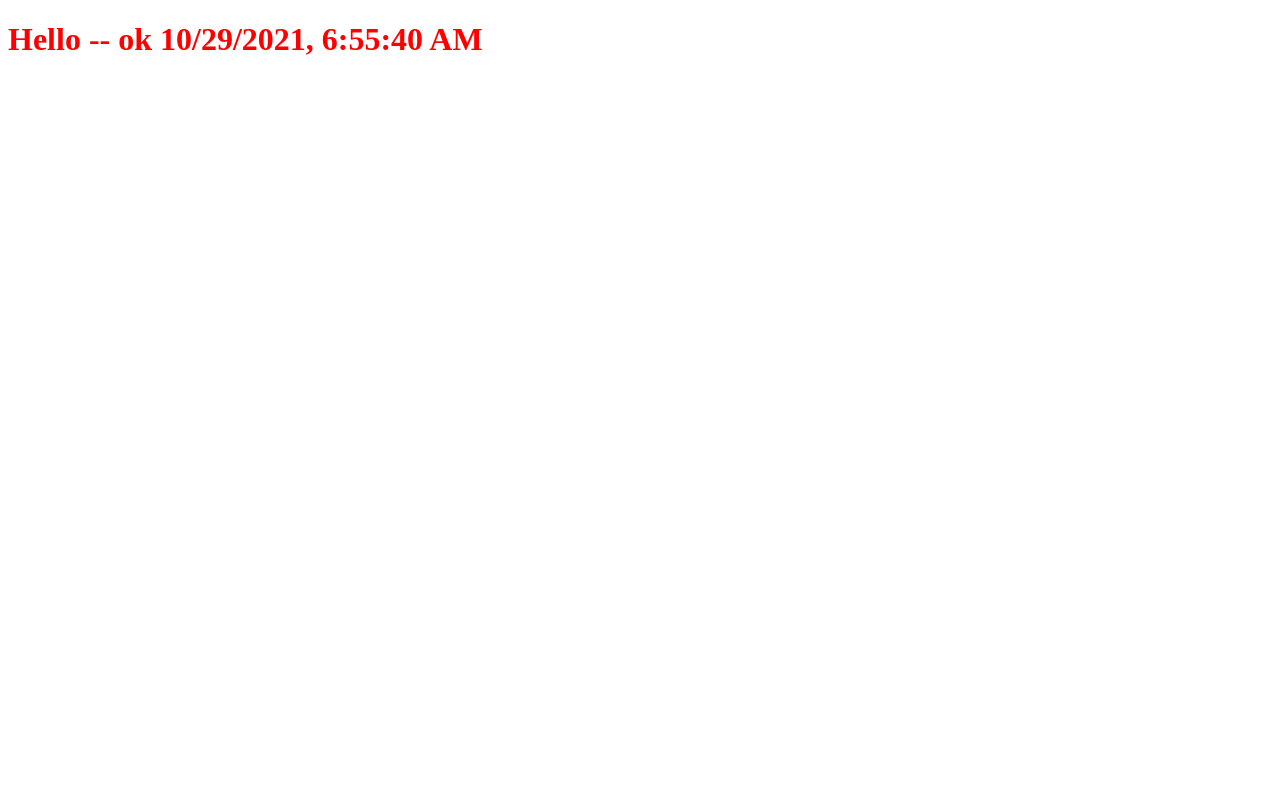
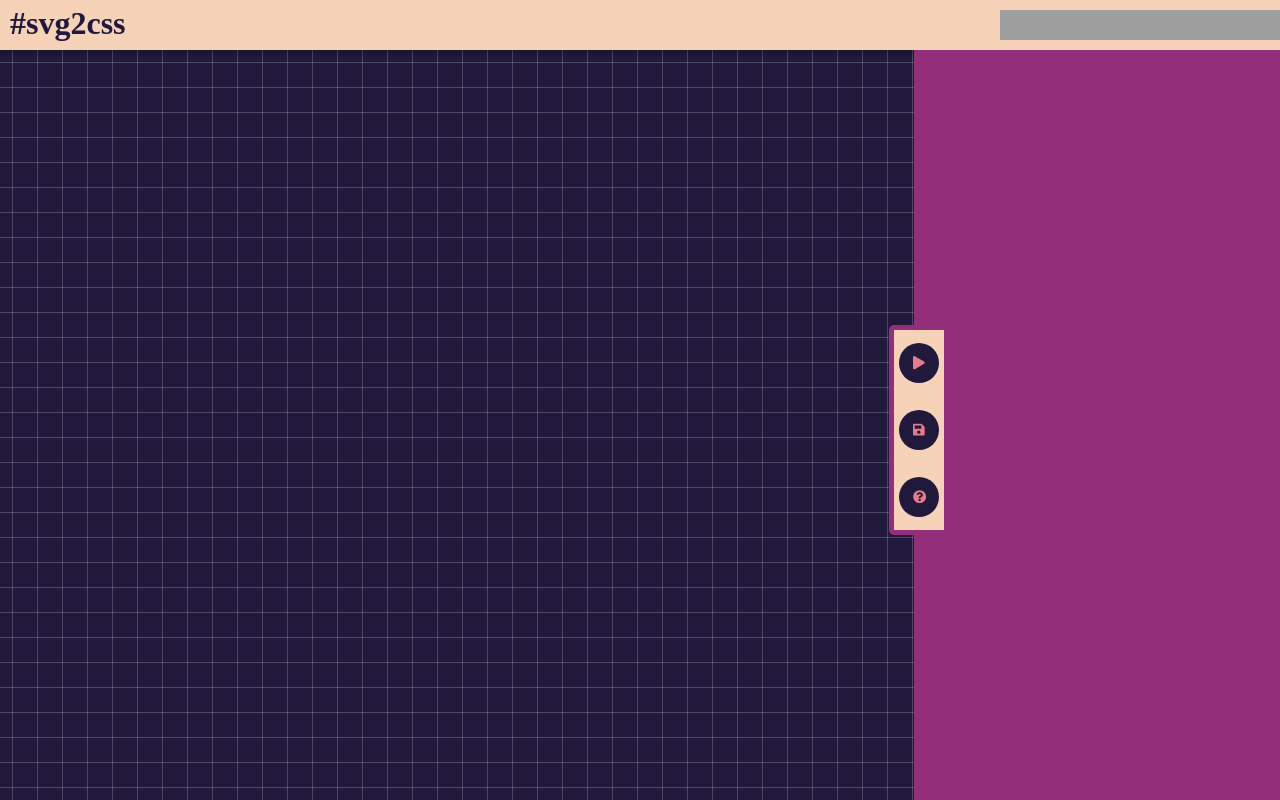
Before and after one commit to prateekjadhwani/svg2css, a React app: page / in a window 1280 px wide. Built offline with nearby package versions, Linux system fonts and the light colour scheme; grey boxes are pictures that could not be loaded.

Commit message:
Updating containers, adding color palette, updating header

```diff
--- a/package.json
+++ b/package.json
@@ -19,6 +19,11 @@
   },
   "homepage": "https://github.com/prateekjadhwani/svg2css#readme",
   "dependencies": {
+    "@fortawesome/fontawesome-free": "^5.15.4",
+    "@fortawesome/fontawesome-svg-core": "^1.2.36",
+    "@fortawesome/free-regular-svg-icons": "^5.15.4",
+    "@fortawesome/free-solid-svg-icons": "^5.15.4",
+    "@fortawesome/react-fontawesome": "^0.1.15",
     "react": "^17.0.2",
     "react-dom": "^17.0.2"
   },
@@ -27,6 +32,7 @@
     "@babel/preset-env": "^7.15.8",
     "@babel/preset-react": "^7.14.5",
     "babel-loader": "^8.2.2",
+    "codemirror": "^5.63.3",
     "css-loader": "^6.4.0",
     "file-loader": "^6.2.0",
     "mini-css-extract-plugin": "^2.4.2",
--- a/src/App.js
+++ b/src/App.js
@@ -1,10 +1,14 @@
 import React from "react";
 import './app.scss';
+
+import Header from "./components/header/header.jsx";
+import MainContainer from "./components/main-container/main-container.jsx";
 
 export function App() {
     return (
         <div>
-            <h1>Hello -- ok  { new Date().toLocaleString() }</h1>
+            <Header />
+            <MainContainer />
         </div>
     );
 }
--- a/src/app.scss
+++ b/src/app.scss
@@ -1,3 +1,6 @@
-h1 {
-    color: red;
+@import 'color';
+
+body, html {
+    padding: 0;
+    margin: 0;
 }
--- /dev/null
+++ b/src/color.scss
@@ -0,0 +1,7 @@
+/* Color Palette - https://lospec.com/palette-list/dreamful-space */
+:root {
+    --space-palette-color-1: #21193c;
+    --space-palette-color-2: #932f7b;
+    --space-palette-color-3: #e67b8b;
+    --space-palette-color-4: #f5d2b8;
+}
--- /dev/null
+++ b/src/components/header/header.jsx
@@ -0,0 +1,31 @@
+import React from "react";
+import './header.scss';
+
+class Header extends React.Component {
+    render() {
+        return (
+            <div className="svg2css__header">
+                <h1 className="svg2css__header__name">#svg2css</h1>
+                <div className="svg2css__header__header-links">
+                    <iframe
+                        src="https://ghbtns.com/github-btn.html?user=prateekjadhwani&repo=svg2css&type=star&count=true&size=large"
+                        frameBorder="0"
+                        scrolling="0"
+                        width="140px"
+                        height="30px"></iframe>
+                    <iframe src="https://ghbtns.com/github-btn.html?user=prateekjadhwani&repo=svg2css&type=fork&count=true&size=large"
+                        frameBorder="0"
+                        scrolling="0"
+                        width="140px"
+                        height="30px"></iframe>
+                </div>
+            </div>
+        );
+    }
+}
+
+export default Header;
+
+/*
+<h1>Hello -- ok  { new Date().toLocaleString() }</h1>
+*/
--- /dev/null
+++ b/src/components/header/header.scss
@@ -0,0 +1,25 @@
+@import '../../color.scss';
+
+.svg2css__header {
+    width: 100%;
+    margin: 0;
+    padding: 0;
+    position: sticky;
+    display: flex;
+    top: 0;
+    height: 50px;
+    background-color: var(--space-palette-color-4);
+    box-shadow: 0px 1px 5px 4px rgba(0,0,0,0.2);
+}
+
+.svg2css__header__name {
+    margin: 0;
+    flex: 1;
+    padding: 5px 10px 0;
+    color: var(--space-palette-color-1);
+}
+
+.svg2css__header__header-links {
+    display: flex;
+    align-items: center;
+}
--- /dev/null
+++ b/src/components/main-container/main-container.jsx
@@ -0,0 +1,40 @@
+import React from "react";
+import './main-container.scss';
+
+import { FontAwesomeIcon } from '@fortawesome/react-fontawesome';
+import { faCoffee, faPlay, faQuestionCircle, faSave } from '@fortawesome/free-solid-svg-icons';
+
+class MainContainer extends React.Component {
+    render() {
+        return (
+            <div className="svg2css__main-container">
+                <div className="svg2css__main-container__demo-container">
+                    <div className="svg2css__main-container__demo-container__grid-background">
+
+                    </div>
+                </div>
+                <div className="svg2css__main-container__code-container">
+                    <div className="svg2css__main-container__code-container__control-buttons-container">
+                        <div className="svg2css__main-container__code-container__control-button-container">
+                            <button aria-label="play" className="svg2css__main-container__code-container__control-button">
+                                <FontAwesomeIcon icon={faPlay} />
+                            </button>
+                        </div>
+                        <div className="svg2css__main-container__code-container__control-button-container">
+                            <button aria-label="save" className="svg2css__main-container__code-container__control-button">
+                                <FontAwesomeIcon icon={faSave} />
+                            </button>
+                        </div>
+                        <div className="svg2css__main-container__code-container__control-button-container">
+                            <button aria-label="help" className="svg2css__main-container__code-container__control-button">
+                                <FontAwesomeIcon icon={faQuestionCircle} />
+                            </button>
+                        </div>
+                    </div>
+                </div>
+            </div>
+        );
+    }
+}
+
+export default MainContainer;
--- /dev/null
+++ b/src/components/main-container/main-container.scss
@@ -0,0 +1,77 @@
+@import '../../color.scss';
+
+.svg2css__main-container {
+
+  height:calc(100vh - 50px); /* 50 px is from the header */
+  display: flex;
+
+}
+
+.svg2css__main-container__code-container {
+  width: 40%;
+  background-color: var(--space-palette-color-2);;
+  position: relative;
+}
+
+.svg2css__main-container__demo-container {
+  background-color: var(--space-palette-color-1);
+  width: 100%;
+  height: 100%;
+}
+
+.svg2css__main-container__demo-container__grid-background {
+  background-color: transparent;
+  background-image:
+    linear-gradient(0deg, transparent 24%,
+      rgba(255, 255, 255, .2) 25%,
+      rgba(255, 255, 255, .2) 26%,
+      transparent 27%,
+      transparent 74%,
+      rgba(255, 255, 255, .2) 75%,
+      rgba(255, 255, 255, .2) 76%,
+      transparent 77%,
+      transparent),
+    linear-gradient(90deg,
+      transparent 24%,
+      rgba(255, 255, 255, .2) 25%,
+      rgba(255, 255, 255, .2) 26%,
+      transparent 27%,
+      transparent 74%,
+      rgba(255, 255, 255, .2) 75%,
+      rgba(255, 255, 255, .2) 76%,
+      transparent 77%,
+      transparent);
+  width: 100%;
+  height: 100%;
+  background-size: 50px 50px;
+}
+
+.svg2css__main-container__code-container__control-buttons-container {
+  height: 200px;
+  position: absolute;
+  width: 50px;
+  background-color: var(--space-palette-color-4);
+  border: 5px solid var(--space-palette-color-2);
+  top: calc(50% - 100px);
+  left: -25px;
+  flex-direction: column;
+  display: flex;
+  border-radius: 5px;
+}
+
+.svg2css__main-container__code-container__control-button-container {
+  flex: 1;
+  display: flex;
+  align-items: center;
+}
+
+.svg2css__main-container__code-container__control-button {
+  width: 40px;
+  height: 40px;
+  background-color: var(--space-palette-color-1);
+  color: var(--space-palette-color-3);
+  margin: 5px;
+  border-radius: 50%;
+  border: none;
+  cursor: pointer;
+}
--- a/src/index.html
+++ b/src/index.html
@@ -10,7 +10,7 @@
         <title>App</title>
         <meta name="description" content="">
         <meta name="viewport" content="width=device-width, initial-scale=1">
-        <link rel="stylesheet" href="">
+        <link rel="stylesheet" href="main.css">
     </head>
     <body>
         <div id="app"></div>
```
Also changed, not shown: 6 other files (tests, documents, lock files or other folders).
